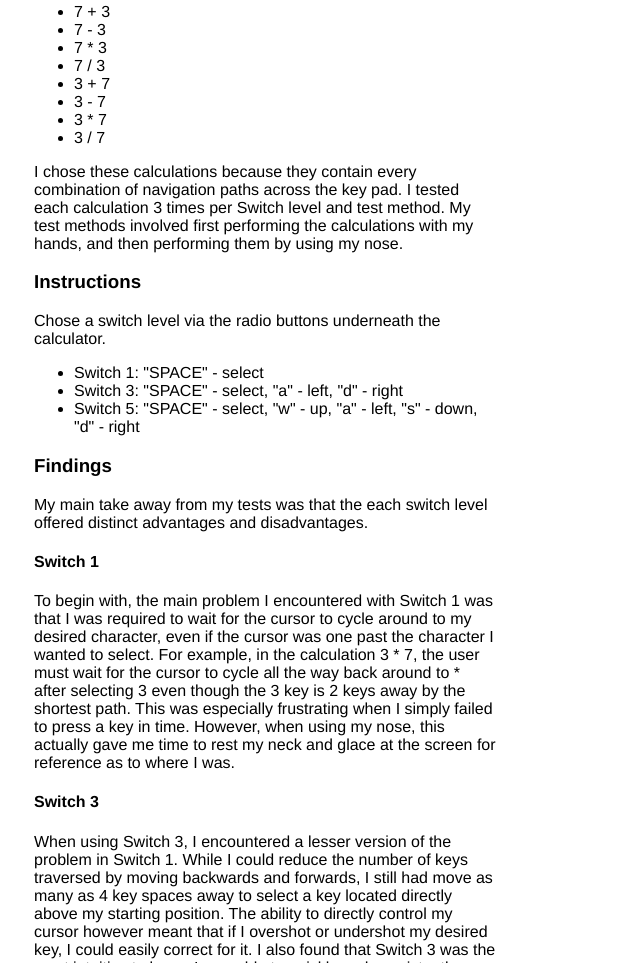
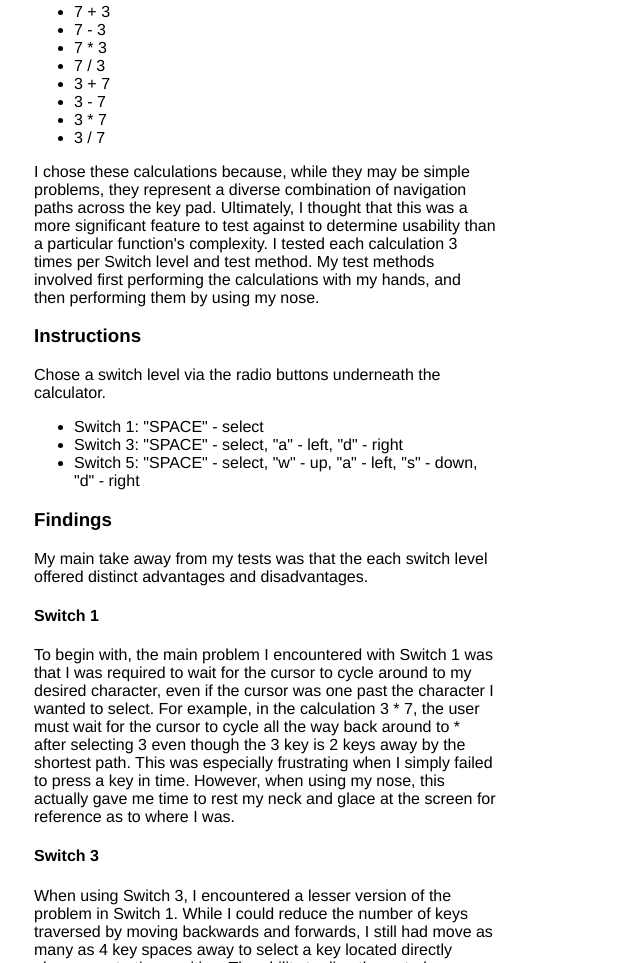
Before and after one commit to hittecd/hittecd.github.io, a plain HTML site: page hw8/index.html in a window 1280 px wide. Shown: the part 801-1764 px from the top of the page, without its empty margins (0-640 px from the left). Drawn offline with nearby package versions, Linux system fonts and the light colour scheme.

Commit message:
completed hw8

```diff
--- a/hw8/index.html
+++ b/hw8/index.html
@@ -58,7 +58,7 @@
 				<li>3 * 7</li>
 				<li>3 / 7</li>
 			</ul>
-			<p>I chose these calculations because they contain every combination of navigation paths across the key pad. I tested each calculation 3 times per Switch level and test method. My test methods involved first performing the calculations with my hands, and then performing them by using my nose.</p>
+			<p>I chose these calculations because, while they may be simple problems, they represent a diverse combination of navigation paths across the key pad. Ultimately, I thought that this was a more significant feature to test against to determine usability than a particular function's complexity. I tested each calculation 3 times per Switch level and test method. My test methods involved first performing the calculations with my hands, and then performing them by using my nose.</p>
 			<h3>Instructions</h3>
 			<p>Chose a switch level via the radio buttons underneath the calculator.</p>
 			<ul>
```
